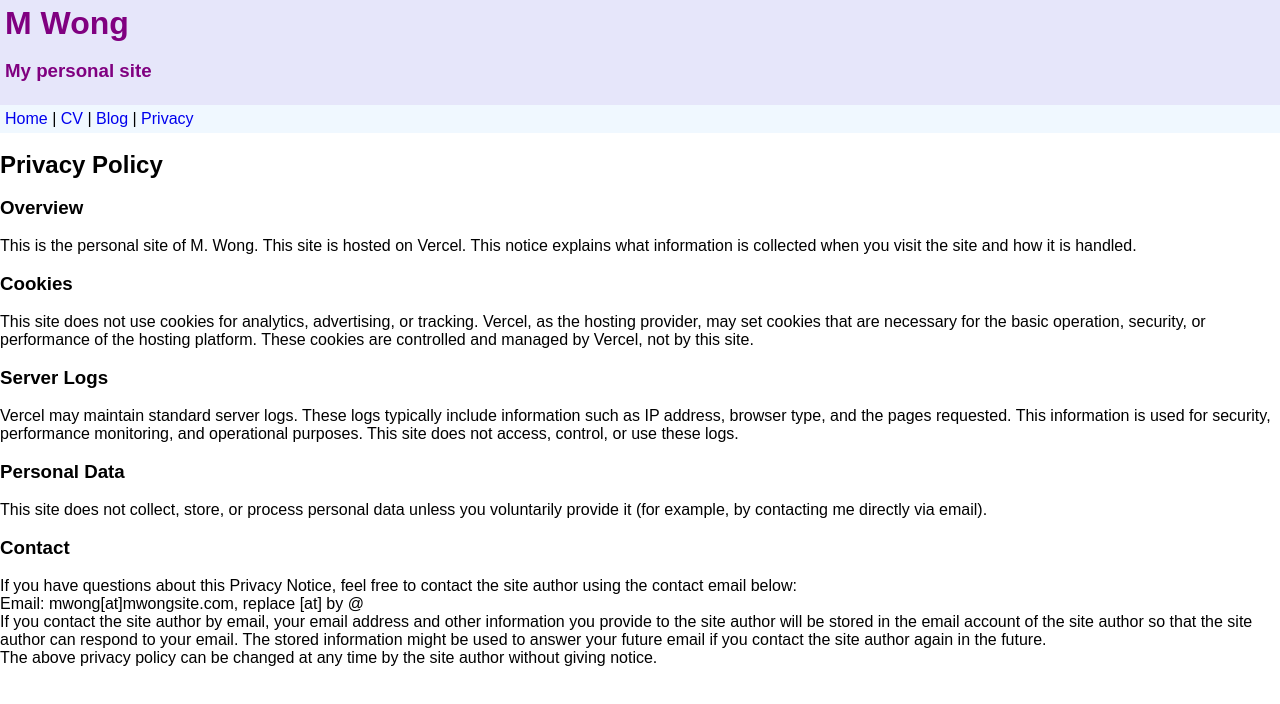
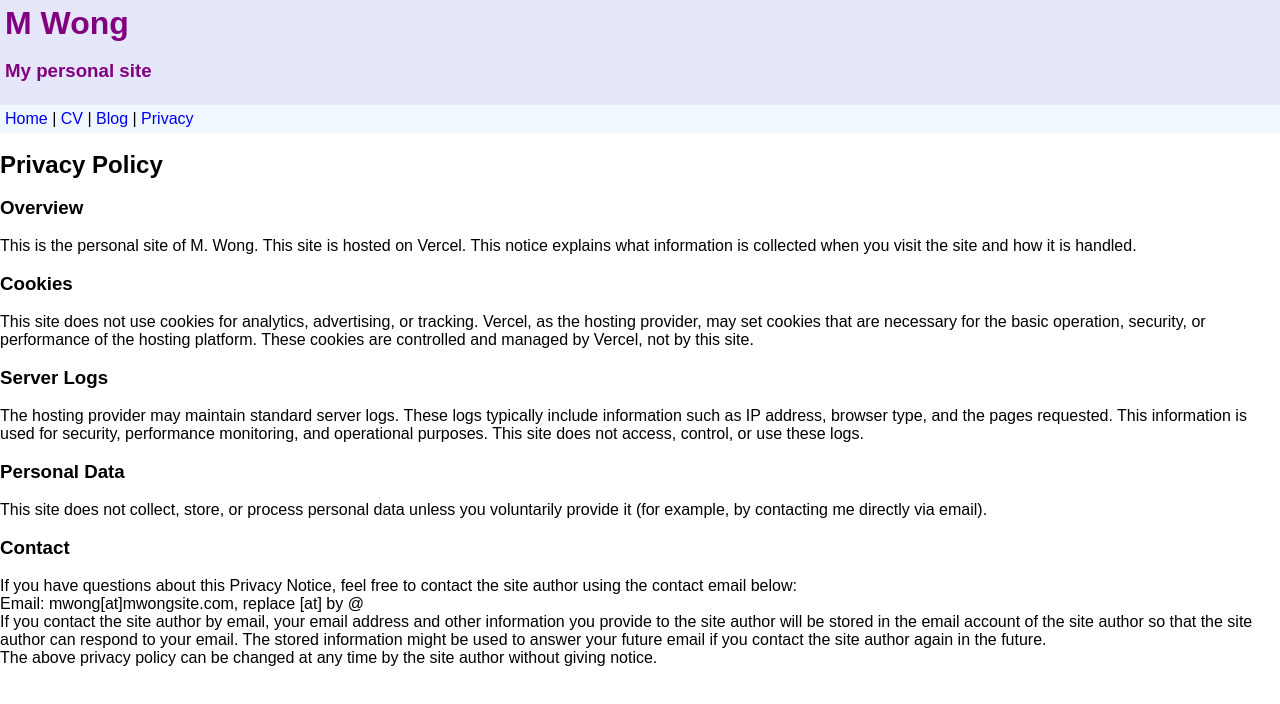
Before and after one commit to mwongau/next-blog, a Next.js app: page /privacy in a window 1280 px wide. Shown: the top 704 px of the page. Built offline with nearby package versions, Linux system fonts and the light colour scheme.

Commit message:
28.12.25

```diff
--- a/src/app/cv/page.js
+++ b/src/app/cv/page.js
@@ -24,7 +24,7 @@ export default function CV() {
     <br />
 	<h3>Skills & experience</h3>
 	<ul>
-	<li>Programming languages: Python, Java, JavaScript, C++, C#</li>
+	<li>Programming languages: Python, Java, JavaScript, C++, C#, PHP</li>
 	<li>Web frameworks: Flask, Django, React.js, Next.js, Svelte, SvelteKit, Vue.js</li>
 	<li>Machine learning library: Tensorflow, scikit-learn</li>
 	<li>Computer vision library: OpenCV, scikit-image</li>
--- a/src/app/privacy/page.js
+++ b/src/app/privacy/page.js
@@ -19,10 +19,10 @@ function Privacy() {
 
 	<h3>Server Logs</h3>
 	<br />
-    <p>Vercel may maintain standard server logs. These logs typically include information such as
-	IP address, browser type, and the pages requested. This information is used for security,
-    performance monitoring, and operational purposes. This site does not access, control, or
-	use these logs.</p>
+    <p>The hosting provider may maintain standard server logs. These logs typically include
+	information such as IP address, browser type, and the pages requested. This information is
+	used for security, performance monitoring, and operational purposes. This site does not
+	access, control, or use these logs.</p>
 	<br />
 
 	<h3>Personal Data</h3>
```
